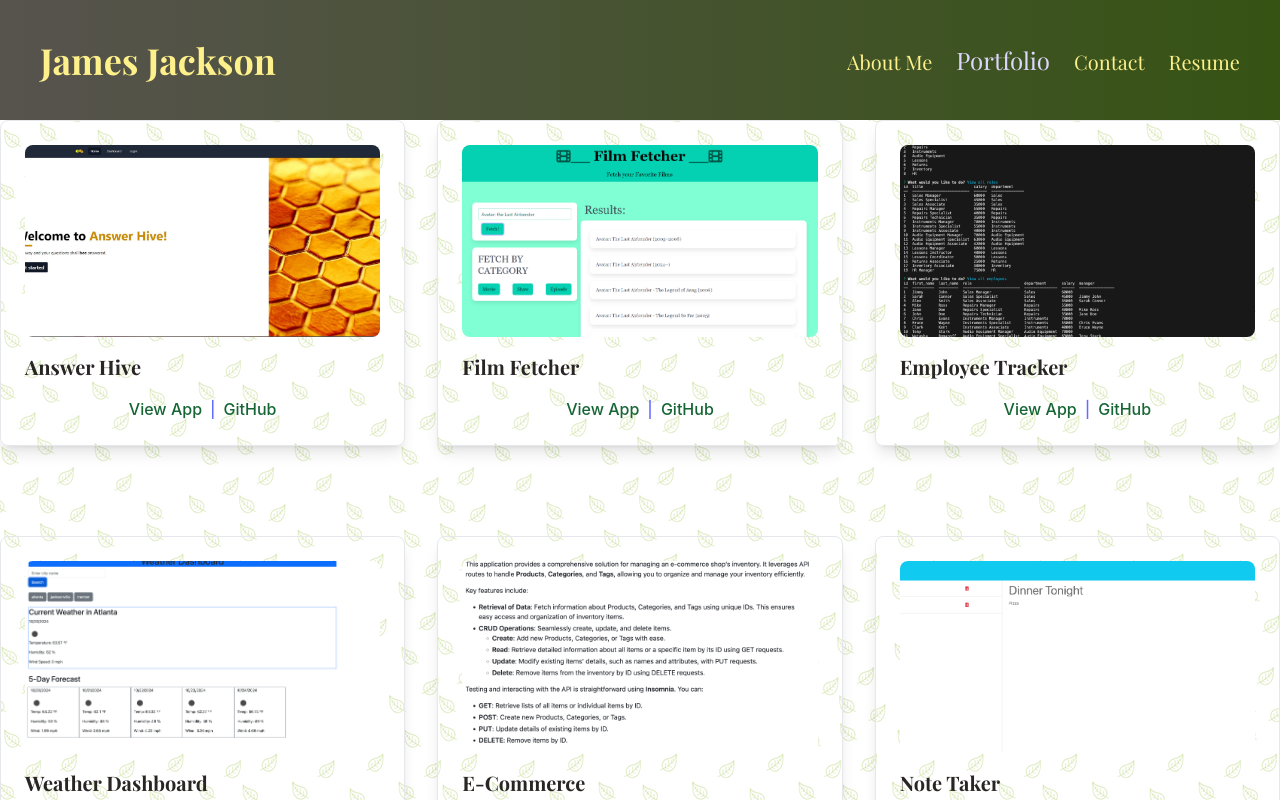
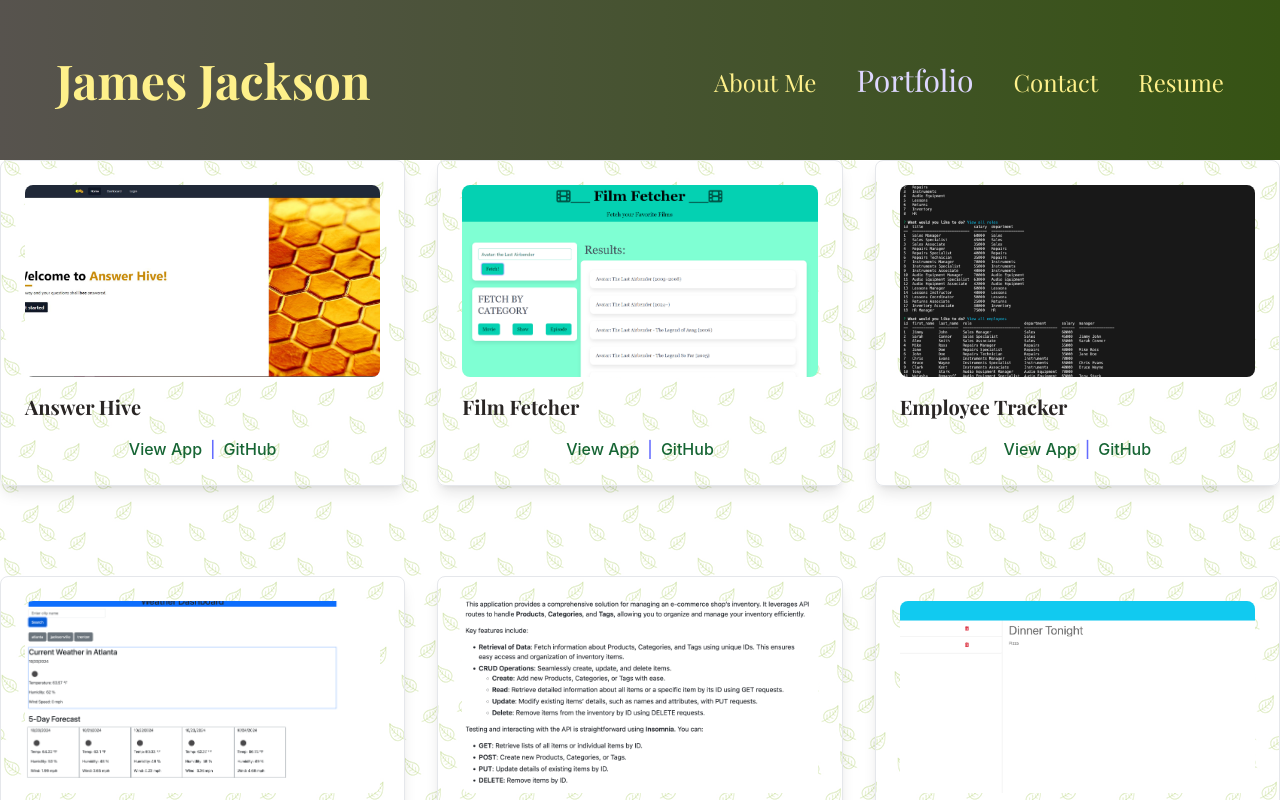
Before and after one commit to jjackson0228/Professional-React-Portfolio, a React (Vite) app: page /Portfolio in a window 1280 px wide. Shown: the top 800 px of the page. Built offline with nearby package versions, Linux system fonts and the light colour scheme.

Commit message:
added prop-types and made a project component to reuse for portfolio

```diff
--- a/src/components/Footer.jsx
+++ b/src/components/Footer.jsx
@@ -1,17 +1,17 @@
 export default function Footer() {
   return (
-    <footer className="bg-gradient-to-r from-stone-600 to-lime-900 ... text-white text-xl p-8 text-center font-serif">
+    <footer className="bg-gradient-to-r from-stone-600 to-lime-900 ... text-white text-xl p-10 text-center font-serif">
       <p>
         <a
           href="https://github.com/jjackson0228"
-          className="text-yellow-200 hover:text-2xl hover:text-violet-200"
+          className="text-yellow-200 hover:text-violet-200"
         >
           GitHub
         </a>{' '}
         |
         <a
           href="https://linkedin.com/in/james-jackson-aa6b7498/e"
-          className="text-yellow-200 hover:text-2xl hover:text-violet-200"
+          className="text-yellow-200 hover:text-violet-200"
         >
           {' '}
           LinkedIn{' '}
@@ -19,7 +19,7 @@ export default function Footer() {
         |
         <a
           href="https://stackoverflow.com/users/25086732/james-jackson"
-          className="text-yellow-200 hover:text-2xl hover:text-violet-200"
+          className="text-yellow-200 hover:text-violet-200"
         >
           {' '}
           Stack Overflow
--- a/src/components/Header.jsx
+++ b/src/components/Header.jsx
@@ -2,18 +2,18 @@ import { NavLink } from 'react-router-dom';
 
 export default function Header() {
   return (
-    <header className="bg-gradient-to-r from-stone-600 to-lime-900 ... text-white p-10">
+    <header className="bg-gradient-to-r from-stone-600 to-lime-900 ... text-white p-14">
       <div className="container mx-auto flex justify-between items-center">
-        <h1 className="text-4xl font-bold font-serif text-yellow-200">
+        <h1 className="text-5xl font-bold font-serif text-yellow-200">
           James Jackson
         </h1>
-        <nav className="space-x-6 text-xl font-serif">
+        <nav className="space-x-10 text-2xl font-serif">
           <NavLink
             to="/about"
             className={({ isActive }) =>
               isActive
-                ? 'text-2xl font-serif text-violet-200 pointer-events-none'
-                : 'text-yellow-200 hover:text-2xl hover:text-violet-200'
+                ? 'text-3xl font-serif text-violet-200 pointer-events-none'
+                : 'text-yellow-200 hover:text-violet-200'
             }
           >
             About Me
@@ -22,8 +22,8 @@ export default function Header() {
             to="/portfolio"
             className={({ isActive }) =>
               isActive
-                ? 'text-2xl text-violet-200 pointer-events-none'
-                : 'text-yellow-200 hover:text-2xl hover:text-violet-200'
+                ? 'text-3xl text-violet-200 pointer-events-none'
+                : 'text-yellow-200 hover:text-violet-200'
             }
           >
             Portfolio
@@ -32,8 +32,8 @@ export default function Header() {
             to="/contact"
             className={({ isActive }) =>
               isActive
-                ? 'text-2xl text-violet-200 pointer-events-none'
-                : 'text-yellow-200 hover:text-2xl hover:text-violet-200'
+                ? 'text-3xl text-violet-200 pointer-events-none'
+                : 'text-yellow-200 hover:text-violet-200'
             }
           >
             Contact
@@ -42,8 +42,8 @@ export default function Header() {
             to="/resume"
             className={({ isActive }) =>
               isActive
-                ? 'text-2xl text-violet-200 pointer-events-none'
-                : 'text-yellow-200 hover:text-2xl hover:text-violet-200'
+                ? 'text-3xl text-violet-200 pointer-events-none'
+                : 'text-yellow-200 hover:text-violet-200'
             }
           >
             Resume
--- /dev/null
+++ b/src/components/Project.jsx
@@ -0,0 +1,70 @@
+// components/Project.jsx
+import { motion } from 'framer-motion';
+import PropTypes from 'prop-types'; // Import PropTypes for prop validation
+const cardVariants = {
+  hidden: { opacity: 0, y: 20 },
+  visible: { opacity: 1, y: 0, transition: { duration: 0.5 } },
+};
+
+export default function Project({ project }) {
+  return (
+    <a
+      href={project.deployed}
+      target="_blank"
+      rel="noopener noreferrer"
+      className="no-underline"
+    >
+      <motion.div
+        className="flex flex-col justify-between border p-6 rounded-lg shadow-lg hover:shadow-xl transition-shadow"
+        variants={cardVariants}
+        initial="hidden"
+        animate="visible"
+        whileHover={{ scale: 1.05 }}
+        whileTap={{ scale: 0.95 }}
+      >
+        {/* Project Image */}
+        <img
+          src={project.imgPath}
+          alt={project.title}
+          className="w-full h-48 object-cover rounded-lg mb-4"
+        />
+
+        {/* Project Title */}
+        <h3 className="text-xl text-stone-800 font-semibold font-serif mb-4">
+          {project.title}
+        </h3>
+
+        {/* Links Section */}
+        <div className="mt-auto text-center">
+          <a
+            href={project.deployed}
+            target="_blank"
+            rel="noopener noreferrer"
+            className="text-green-800 hover:text-violet-700 hover:text-xl"
+          >
+            View App
+          </a>
+          <span className="mx-2">|</span>
+          <a
+            href={project.github}
+            target="_blank"
+            rel="noopener noreferrer"
+            className="text-green-800 hover:text-violet-700 hover:text-xl"
+          >
+            GitHub
+          </a>
+        </div>
+      </motion.div>
+    </a>
+  );
+}
+
+// Prop types for validation
+Project.propTypes = {
+  project: PropTypes.shape({
+    title: PropTypes.string.isRequired,
+    deployed: PropTypes.string.isRequired,
+    github: PropTypes.string.isRequired,
+    imgPath: PropTypes.string.isRequired,
+  }).isRequired,
+};
--- a/src/pages/Portfolio.jsx
+++ b/src/pages/Portfolio.jsx
@@ -1,9 +1,5 @@
-import { motion } from 'framer-motion';
-
-const cardVariants = {
-  hidden: { opacity: 0, y: 20 },
-  visible: { opacity: 1, y: 0, transition: { duration: 0.5 } },
-};
+// pages/Portfolio.jsx
+import Project from '../components/Project'; // Import the Project component
 
 const projects = [
   {
@@ -48,56 +44,7 @@ export default function Portfolio() {
   return (
     <div className="grid grid-cols-1 md:grid-cols-2 lg:grid-cols-3 gap-8 min-h-screen w-screen flex flex-grow">
       {projects.map((project, index) => (
-        <a
-          key={index}
-          href={project.deployed}
-          target="_blank"
-          rel="noopener noreferrer"
-          className="no-underline"
-        >
-          <motion.div
-            key={index}
-            className="flex flex-col justify-between border p-6 rounded-lg shadow-lg hover:shadow-xl transition-shadow"
-            variants={cardVariants}
-            initial="hidden"
-            animate="visible"
-            whileHover={{ scale: 1.05 }}
-            whileTap={{ scale: 0.95 }}
-          >
-            {/* Project Image */}
-            <img
-              src={project.imgPath}
-              alt={project.title}
-              className="w-full h-48 object-cover rounded-lg mb-4"
-            />
-
-            {/* Project Title */}
-            <h3 className="text-xl text-stone-800 font-semibold font-serif mb-4">
-              {project.title}
-            </h3>
-
-            {/* Links Section */}
-            <div className="mt-auto text-center">
-              <a
-                href={project.deployed}
-                target="_blank"
-                rel="noopener noreferrer"
-                className="text-green-800 hover:text-violet-700 hover:text-xl"
-              >
-                View App
-              </a>
-              <span className="mx-2">|</span>
-              <a
-                href={project.github}
-                target="_blank"
-                rel="noopener noreferrer"
-                className="text-green-800 hover:text-violet-700 hover:text-xl"
-              >
-                GitHub
-              </a>
-            </div>
-          </motion.div>
-        </a>
+        <Project key={index} project={project} /> // Use the Project component
       ))}
     </div>
   );
```
